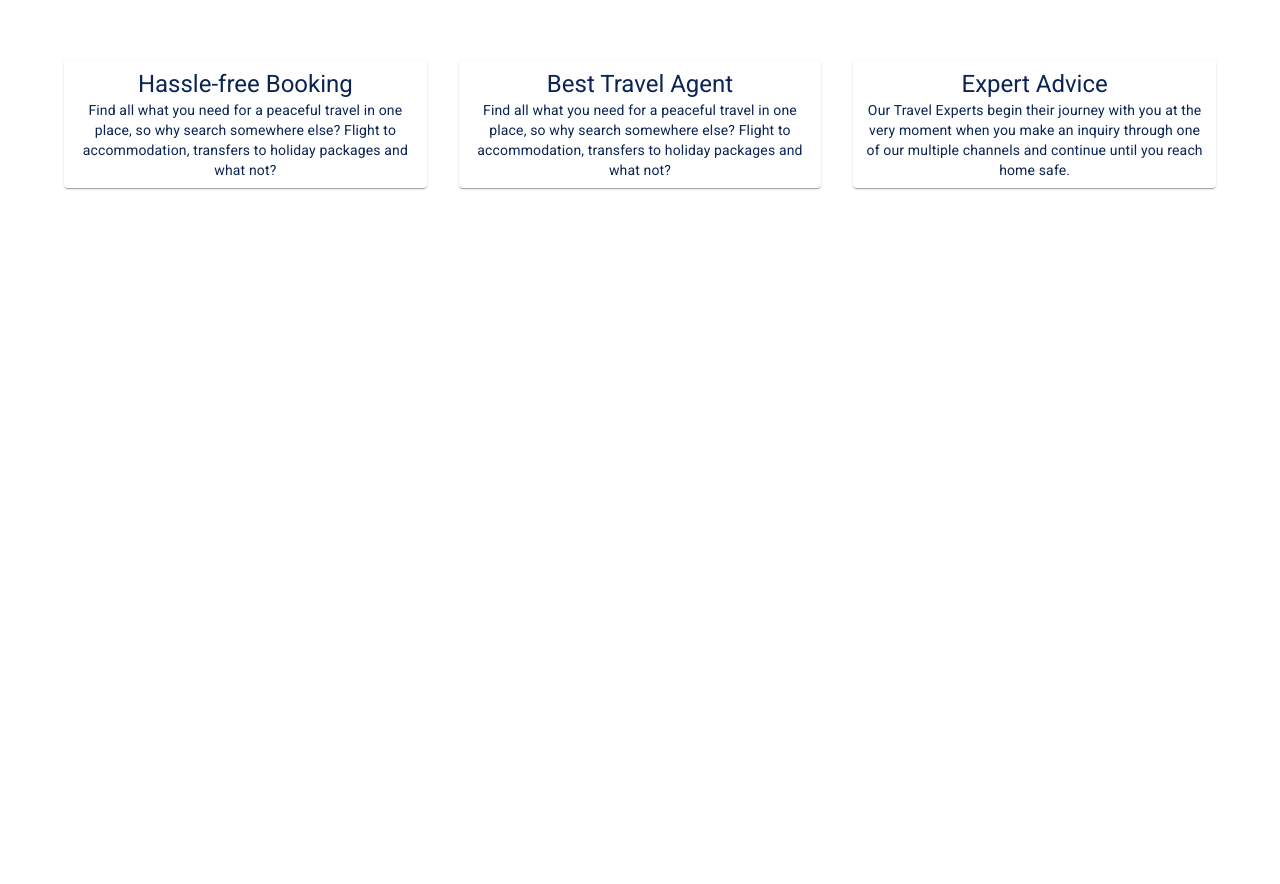
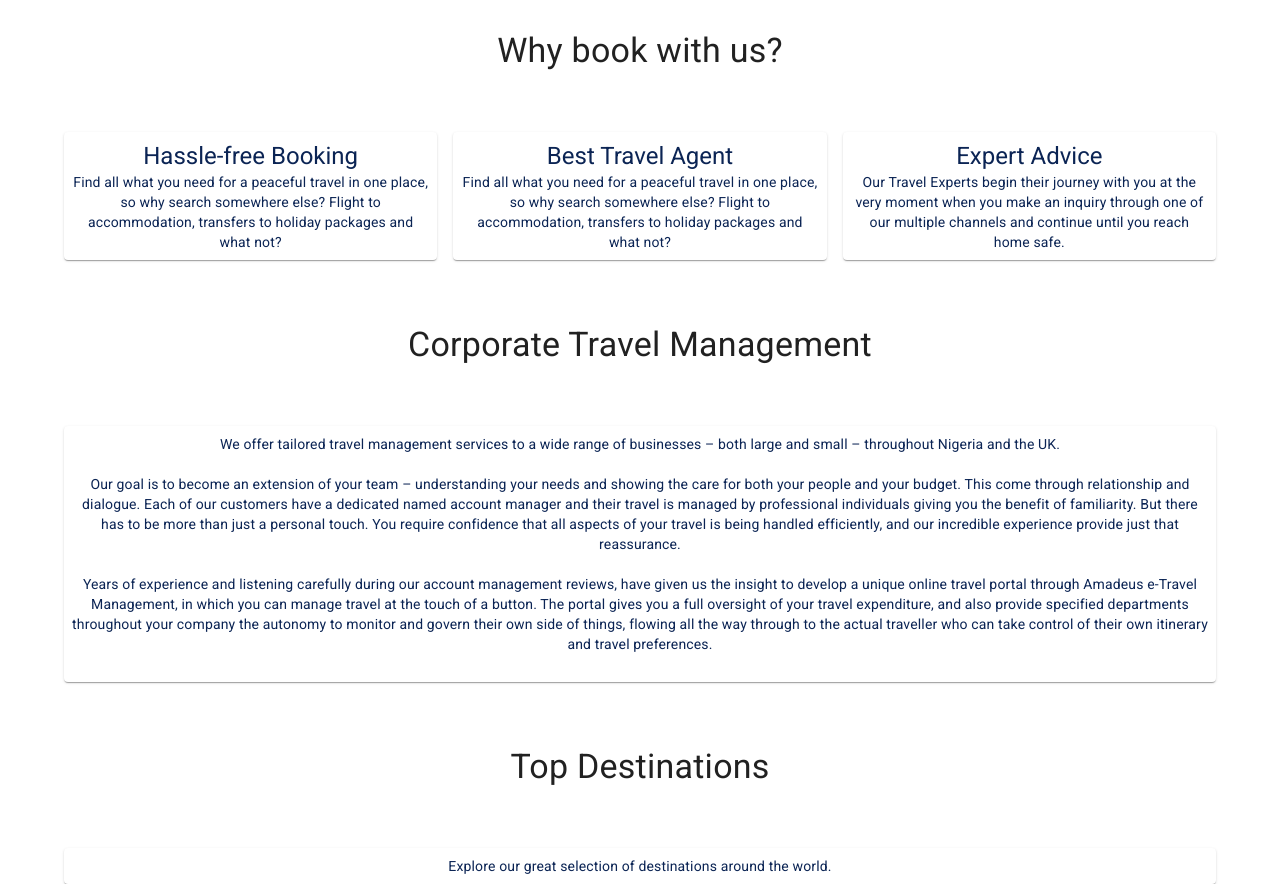
Before and after one commit to OxOneBeing/Travel-Explorer, a React (Create React App) app: page / in a window 1280 px wide. Shown: the part 170-1054 px from the top of the page. Before the commit the page ends 800 px from the top, so only its background shows below. Built offline with nearby package versions, Linux system fonts and the light colour scheme; a web font is replaced by a local one.

Commit message:
Added more content and font-face for site label.

```diff
--- a/src/App.js
+++ b/src/App.js
@@ -1,47 +1,93 @@
-import './App.css';
-import { AppBar, Container, Toolbar, Typography, Box, Grid, Paper } from "@mui/material/"
-import { styled } from '@mui/material/styles'
+import "./App.css";
+import {
+  AppBar,
+  Container,
+  Toolbar,
+  Typography,
+  Box,
+  CssBaseline,
+  Grid,
+  Paper,
+} from "@mui/material/";
+import { styled, ThemeProvider, createTheme } from "@mui/material/styles";
+import amsterdamtwo_ttf from "./fonts/amsterdam-two-ttf-webfont.woff";
 
 const Item = styled(Paper)(({ theme }) => ({
-  backgroundColor: theme.palette.mode === 'dark' ? '#1A2027' : '#fff',
+  backgroundColor: theme.palette.mode === "dark" ? "#1A2027" : "#fff",
   ...theme.typography.body2,
   padding: theme.spacing(1),
-  textAlign: 'center',
+  textAlign: "center",
   color: theme.palette.text.secondary,
 }));
+
+const theme = createTheme({
+  typography: {
+    fontFamily: "amsterdamtwo_ttf, Arial",
+  },
+  components: {
+    MuiCssBaseline: {
+      styleOverrides: `
+        @font-face {
+          font-family: 'amsterdamtwo_ttf';
+          font-style: normal;
+          font-display: swap;
+          font-weight: 400;
+          src: local('amsterdamtwo_ttf'), local('amsterdamtwo_ttf'), url(${amsterdamtwo_ttf}) format('woff');
+          unicodeRange: U+0000-00FF, U+0131, U+0152-0153, U+02BB-02BC, U+02C6, U+02DA, U+02DC, U+2000-206F, U+2074, U+20AC, U+2122, U+2191, U+2193, U+2212, U+2215, U+FEFF;
+        }
+      `,
+    },
+  },
+});
 
 function App() {
   return (
     <div className="App">
       <AppBar position="relative" className="nav">
         <Toolbar>
-          <Typography variant="p">
-            Logo
-          </Typography>
+          <Typography variant="p">Logo</Typography>
         </Toolbar>
       </AppBar>
       <main>
+        <Container>
+          <ThemeProvider theme={theme}>
+            <CssBaseline />
+            <Box
+              sx={{
+                fontFamily: "amsterdamtwo_ttf",
+              }}
+            >
+              <Typography variant="h2">Travel Explorer</Typography>
+            </Box>
+          </ThemeProvider>
+        </Container>
+        <Container>
+          <Box sx={{ flexGrow: 1 }}>
             <Box
               sx={{
                 pt: 8,
                 pb: 6,
               }}
             >
-          <Typography component="h1" variant="h4" align="center" gutterBottom >
+              <Typography
+                component="h1"
+                variant="h4"
+                align="center"
+                gutterBottom
+              >
                 Why book with us?
               </Typography>
             </Box>
-
-        <Container>
-          <Box sx={{flexGrow: 1}}>
-            <Grid container spacing={4}>
+            <Grid container spacing={2}>
               <Grid item xs={12} sm={4} md={4} lg={4} className="grid-item">
                 <Item>
                   <Typography variant="h5" className="h-text">
                     Hassle-free Booking
                   </Typography>
                   <Typography variant="body2" className="p-text">
-                    Find all what you need for a peaceful travel in one place, so why search somewhere else? Flight to accommodation, transfers to holiday packages and what not?
+                    Find all what you need for a peaceful travel in one place,
+                    so why search somewhere else? Flight to accommodation,
+                    transfers to holiday packages and what not?
                   </Typography>
                 </Item>
               </Grid>
@@ -51,7 +97,9 @@ function App() {
                     Best Travel Agent
                   </Typography>
                   <Typography variant="body2" className="p-text">
-                    Find all what you need for a peaceful travel in one place, so why search somewhere else? Flight to accommodation, transfers to holiday packages and what not?
+                    Find all what you need for a peaceful travel in one place,
+                    so why search somewhere else? Flight to accommodation,
+                    transfers to holiday packages and what not?
                   </Typography>
                 </Item>
               </Grid>
@@ -61,14 +109,98 @@ function App() {
                     Expert Advice
                   </Typography>
                   <Typography variant="body2" className="p-text">
-                    Our Travel Experts begin their journey with you at the very moment when you make an inquiry through one of our multiple channels and continue until you reach home safe.
+                    Our Travel Experts begin their journey with you at the very
+                    moment when you make an inquiry through one of our multiple
+                    channels and continue until you reach home safe.
+                  </Typography>
+                </Item>
+              </Grid>
+            </Grid>
+          </Box>
+
+          <Box sx={{ flexGrow: 1 }}>
+            <Box
+              sx={{
+                pt: 8,
+                pb: 6,
+              }}
+            >
+              <Typography
+                component="h1"
+                variant="h4"
+                align="center"
+                gutterBottom
+              >
+                Corporate Travel Management
+              </Typography>
+            </Box>
+            <Grid container spacing={2}>
+              <Grid item xs={12} sm={12} md={12} lg={12} className="grid-item">
+                <Item>
+                  <Typography variant="body2" className="p-text">
+                    We offer tailored travel management services to a wide range
+                    of businesses – both large and small – throughout Nigeria
+                    and the UK.
+                    <br />
+                    <br />
+                    Our goal is to become an extension of your team –
+                    understanding your needs and showing the care for both your
+                    people and your budget. This come through relationship and
+                    dialogue. Each of our customers have a dedicated named
+                    account manager and their travel is managed by professional
+                    individuals giving you the benefit of familiarity. But there
+                    has to be more than just a personal touch. You require
+                    confidence that all aspects of your travel is being handled
+                    efficiently, and our incredible experience provide just that
+                    reassurance.
+                    <br />
+                    <br />
+                    Years of experience and listening carefully during our
+                    account management reviews, have given us the insight to
+                    develop a unique online travel portal through Amadeus
+                    e-Travel Management, in which you can manage travel at the
+                    touch of a button. The portal gives you a full oversight of
+                    your travel expenditure, and also provide specified
+                    departments throughout your company the autonomy to monitor
+                    and govern their own side of things, flowing all the way
+                    through to the actual traveller who can take control of
+                    their own itinerary and travel preferences.
+                    <br />
+                    <br />
+                  </Typography>
+                </Item>
+              </Grid>
+            </Grid>
+          </Box>
+
+          <Box sx={{ flexGrow: 1 }}>
+            <Box
+              sx={{
+                pt: 8,
+                pb: 6,
+              }}
+            >
+              <Typography
+                component="h1"
+                variant="h4"
+                align="center"
+                gutterBottom
+              >
+                Top Destinations
+              </Typography>
+            </Box>
+            <Grid container spacing={2}>
+              <Grid item xs={12} sm={12} md={12} lg={12} className="grid-item">
+                <Item>
+                  <Typography variant="body2" className="p-text">
+                    Explore our great selection of destinations around the
+                    world.
                   </Typography>
                 </Item>
               </Grid>
             </Grid>
           </Box>
         </Container>
-
       </main>
     </div>
   );
```
Also changed, not shown: src/App.css (line endings or trailing spaces). Lines whose indentation alone changed are shown as unchanged.
